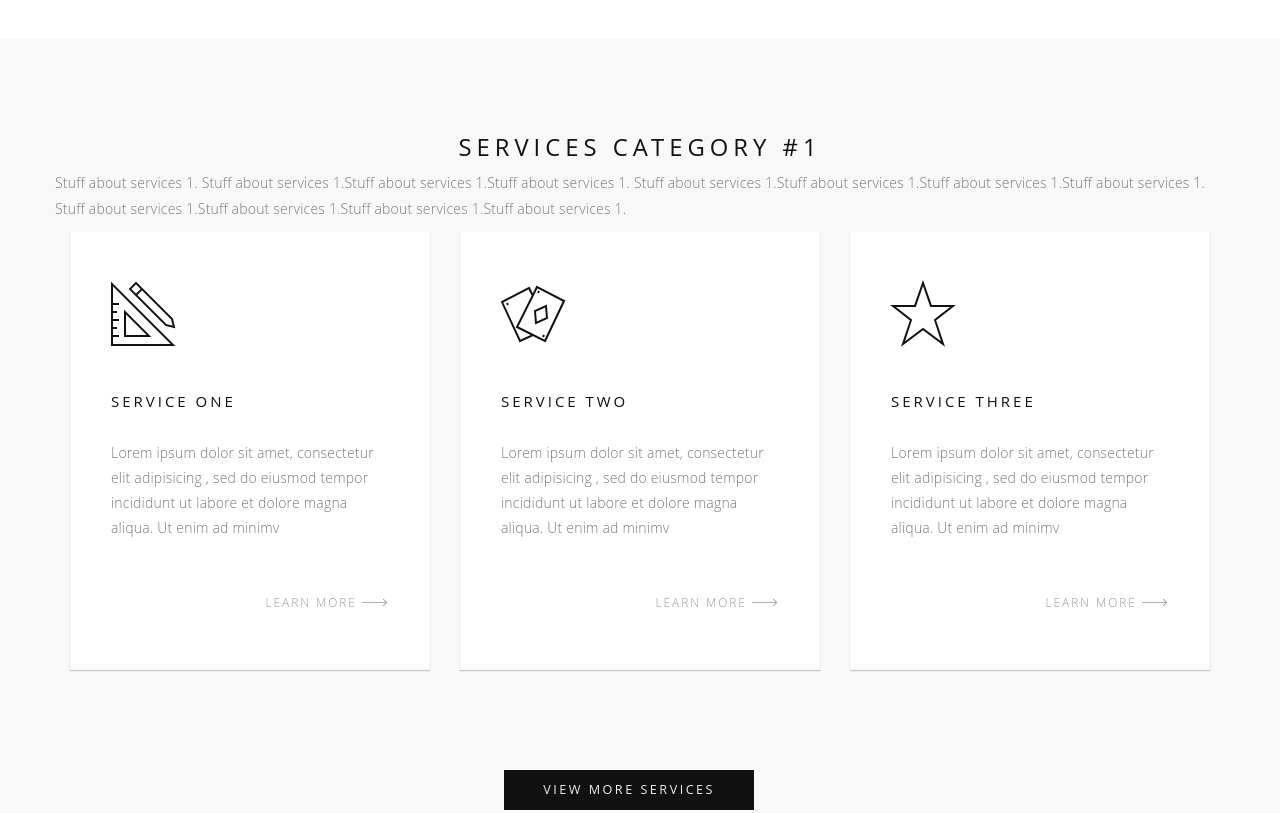
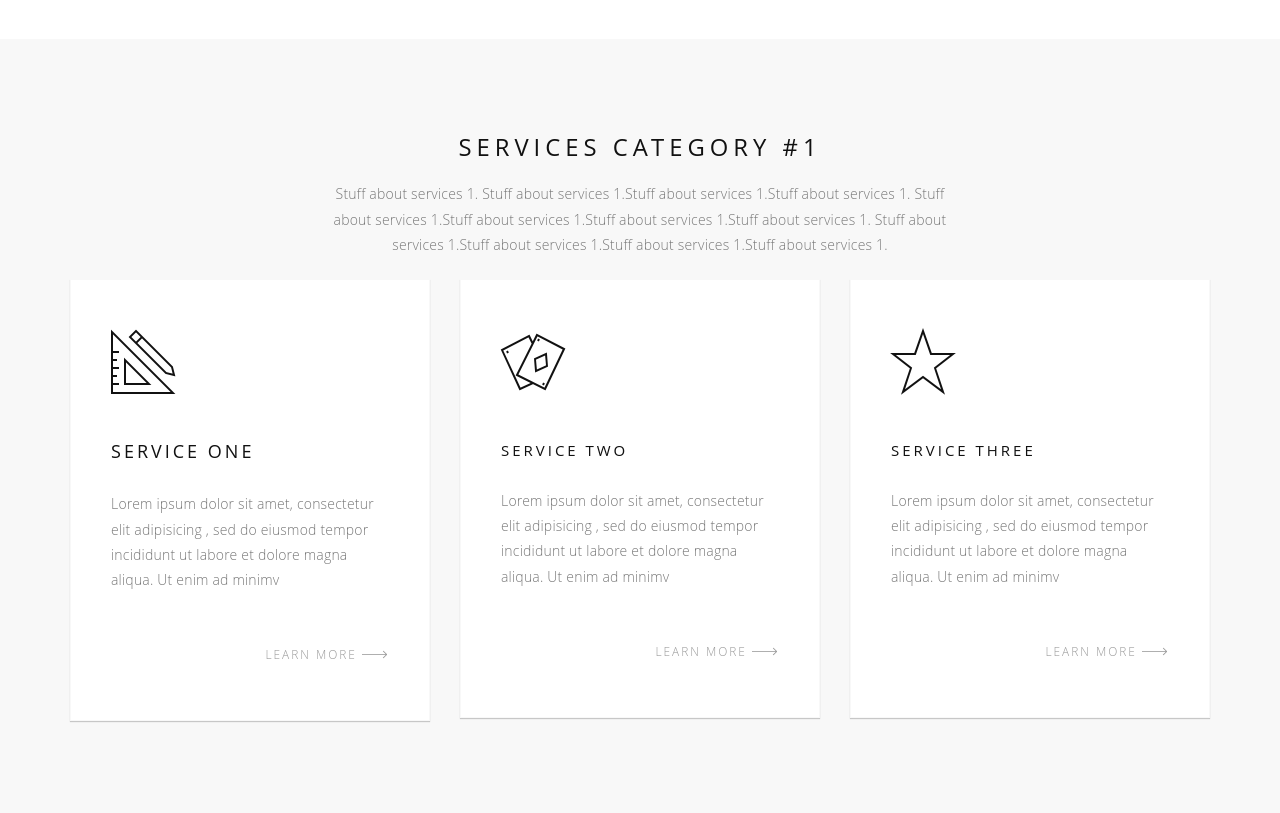
Before and after one commit to dot-slash-digital/DWP-WEB, a plain HTML site: page index.html in a window 1280 px wide. Shown: the part 1000-1813 px from the top of the page. Drawn offline with Linux system fonts and the light colour scheme; some packages are replaced by stand-ins of ours.

Commit message:
[DWP-WEB] Added the centered 50% width service paragraph

```diff
--- /dev/null
+++ b/index.css
@@ -0,0 +1,18 @@
+.service-paragraph{
+  width: 50%;
+  text-align: center;
+  position:
+  absolute;left: 50%;
+  transform:
+  translate(-50%, -50%);
+}
+
+/* .ft-cards .ft-item span {
+  font-size: 64px !important;
+  color: #111 !important;
+} */
+/* .ft-cards .ft-item a {
+  display: block;
+  text-align: right;
+  color: #999;
+} */
--- a/index.html
+++ b/index.html
@@ -6,7 +6,7 @@
         <title>Definity -Home Page</title>
         <meta name="description" content="">
         <meta name="viewport" content="width=device-width, initial-scale=1">
-
+        <link rel="stylesheet" href="index.css">
         <!-- Favicon -->
         <link rel="shortcut icon" href="template_assets/favicon.ico">
         <!-- Bootstrap -->
@@ -136,26 +136,29 @@
 
                 </section><!-- / .container -->
 
-
-
         <!-- ========== Services ========== -->
 
         <div class="gray-bg">
           <section class="container ft-cards">
             <div class="row section" style="padding-top: 75px;">
-                <h1 style="text-align:center">Services Category #1</h1>
-                <p> Stuff about services 1. Stuff about services 1.Stuff about services 1.Stuff about services 1.
+                <h1 style="text-align:center; height: 75px">Services Category #1</h1>
+                <div style="height:60px"><p class="service-paragraph">
+                   Stuff about services 1. Stuff about services 1.Stuff about services 1.Stuff about services 1.
                   Stuff about services 1.Stuff about services 1.Stuff about services 1.Stuff about services 1.
                 Stuff about services 1.Stuff about services 1.Stuff about services 1.Stuff about services 1.</p>
+              </div>
               <!-- Item 1 -->
+              <!-- <a style="text-decoration: none" href="services.html"> -->
               <div class="col-lg-4 col-md-6 mb-sm-50">
                 <div class="ft-item">
                   <span class="linea-basic-pencil-ruler"></span>
-                  <h4>Service One</h4>
+                  <h4 style="font-size: 18px!important">Service One</h4>
                   <p>Lorem ipsum dolor sit amet, consectetur elit adipisicing , sed do eiusmod tempor incididunt ut labore et dolore magna aliqua. Ut enim ad minimv</p>
                   <a href="#">Learn more <span class="linea-arrows-slim-right"></span></a>
                 </div>
               </div>
+            <!-- </a> -->
+
 
               <!-- Item 2 -->
               <div class="col-lg-4 col-md-6 mb-sm-50">
```
